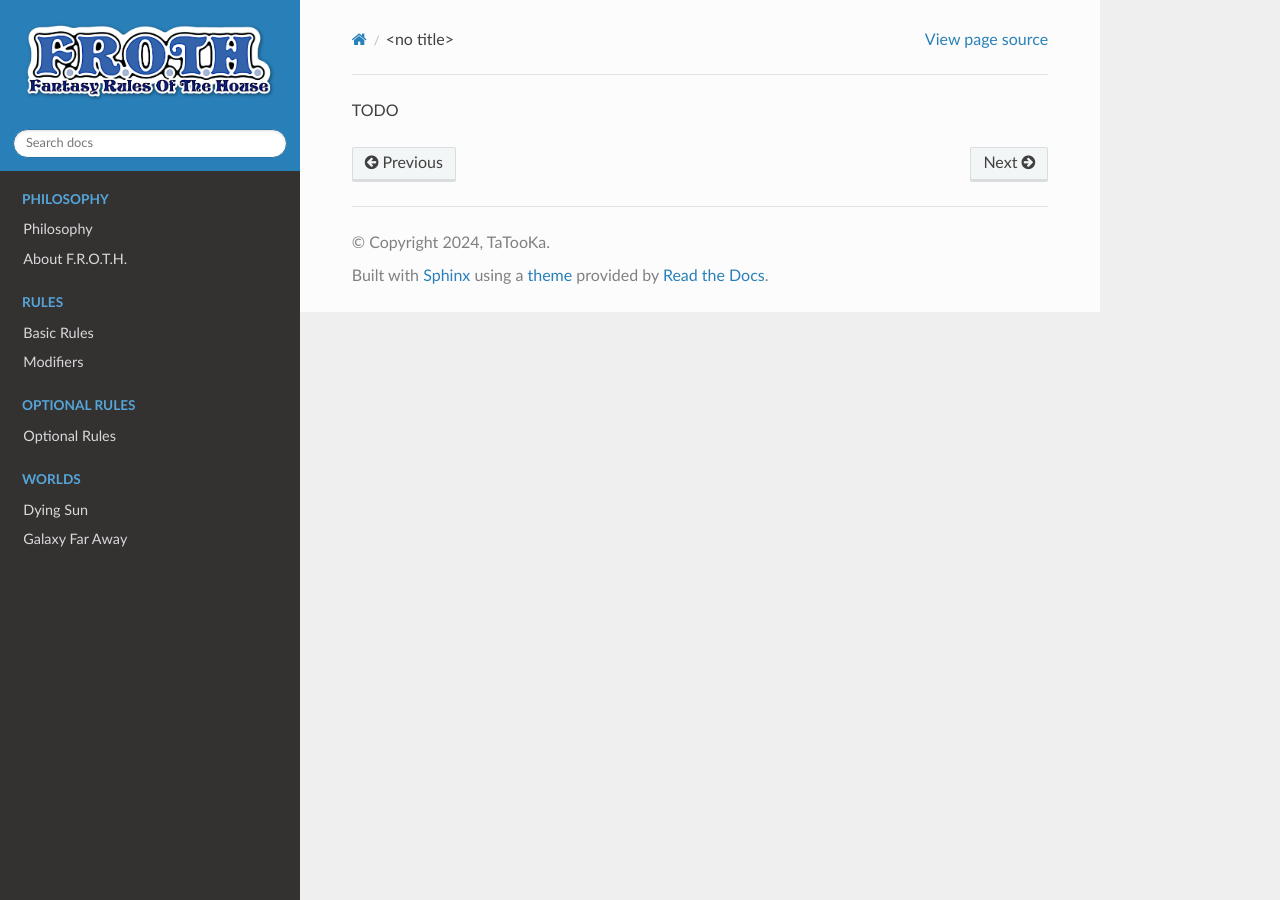
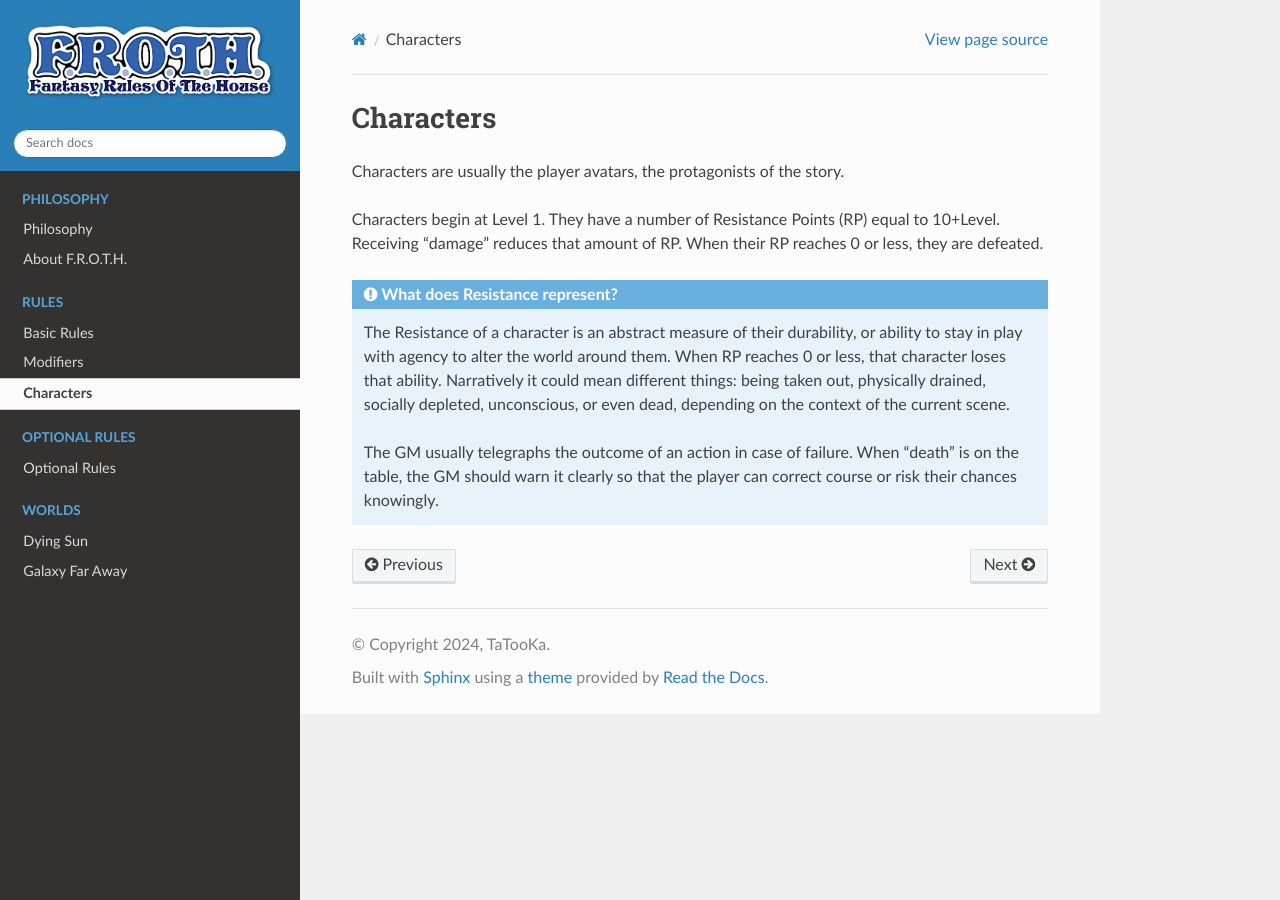
Before and after one commit to TaTooKa/froth, a Sphinx documentation site: the page built from docs/source/pages/characters.rst, in a window 1280 px wide. Built offline with Sphinx 7.4.7 and the Read the Docs theme 3.1.0, drawn with Linux system fonts in a browser that asks for light colours.

Commit message:
more changes.

```diff
--- a/docs/source/pages/basicrules.rst
+++ b/docs/source/pages/basicrules.rst
@@ -14,13 +14,13 @@ The game is a conversation in which a collaborative story unfolds. Players creat
 Action resolution
 -----------------
 
-Roll **d20** + Your **Level** ± :hoverxref:`**modifiers** <modifiers>` vs **Difficulty**.
+Roll **d20** + Your **Level** ± :hoverxref:`modifiers <bonusesmaluses>` vs **Difficulty**.
 
 - **Result = DN**: a ``stalemate``; no progress is made, time passes, etc
 - **Result > DN**: ``success!`` The difference between the result and the DN is the *Positive Effect* (used for damage dealt, progress made, decrease in task duration, etc)
 - **Result < DN**: ``failure!`` The difference between the DN and the result is the *Negative Effect* (used for damage received, progress unmade, increase in task duration, etc)
 
-**Difficulty** = **10** + **Level** of obstacle / adversary / situation, ± :hoverxref:`**modifiers** <modifiers>`.
+**Difficulty** = **10** + **Level** of obstacle / adversary / situation, ± :hoverxref:`modifiers <bonusesmaluses>`.
 
 +------------+-----+--------+------+---------+
 |    Level   | 1-3 |   4-6  |  7-9 |   10+   |
@@ -30,6 +30,6 @@ Roll **d20** + Your **Level** ± :hoverxref:`**modifiers** <modifiers>` vs **Dif
 
 .. admonition:: Rolling the Die
 
-   When a player rolls the die, they need to add their Level + modifiers (see :hoverxref:`*Bonuses & Maluses* <modifiers>`) to that result and compare it to the Difficulty (The Difficulty might also have modifiers of its own, besides the Level). If they beat that number, they succeed and that difference in the Effect is “how well” they did. If they roll lower than the Difficulty, the difference is “how bad” they performed.
+   When a player rolls the die, they need to add their Level + modifiers (see :hoverxref:`Bonuses & Maluses <bonusesmaluses>`) to that result and compare it to the Difficulty (The Difficulty might also have modifiers of its own, besides the Level). If they beat that number, they succeed and that difference in the Effect is “how well” they did. If they roll lower than the Difficulty, the difference is “how bad” they performed.
 
    The GM is free to interpret these numbers following their gut, but as a rule of thumb, consider that a difference of 5 or less is not that big of a deal; a difference of 5~10 is important; a difference of 10+ is huge.
--- a/docs/source/pages/bonusesmaluses.rst
+++ b/docs/source/pages/bonusesmaluses.rst
@@ -1,5 +1,7 @@
 Modifiers
 ---------
+
+.. _bonusesmaluses:
 
 Modifiers, AKA **Bonuses** & **Maluses**, are things that a character has (or affects them) and give a modifier to their rolls or its Difficulty for certain actions. They have 3 different ranks:
 
--- a/docs/source/pages/characters.rst
+++ b/docs/source/pages/characters.rst
@@ -1 +1,12 @@
-TODO
+Characters
+----------
+
+Characters are usually the player avatars, the protagonists of the story.
+
+Characters begin at Level 1. They have a number of Resistance Points (RP) equal to 10+Level. Receiving “damage” reduces that amount of RP. When their RP reaches 0 or less, they are defeated.
+
+.. admonition:: What does Resistance represent?
+
+   The Resistance of a character is an abstract measure of their durability, or ability to stay in play with agency to alter the world around them. When RP reaches 0 or less, that character loses that ability. Narratively it could mean different things: being taken out, physically drained, socially depleted, unconscious, or even dead, depending on the context of the current scene.
+
+   The GM usually telegraphs the outcome of an action in case of failure. When "death" is on the table, the GM should warn it clearly so that the player can correct course or risk their chances knowingly.
```
